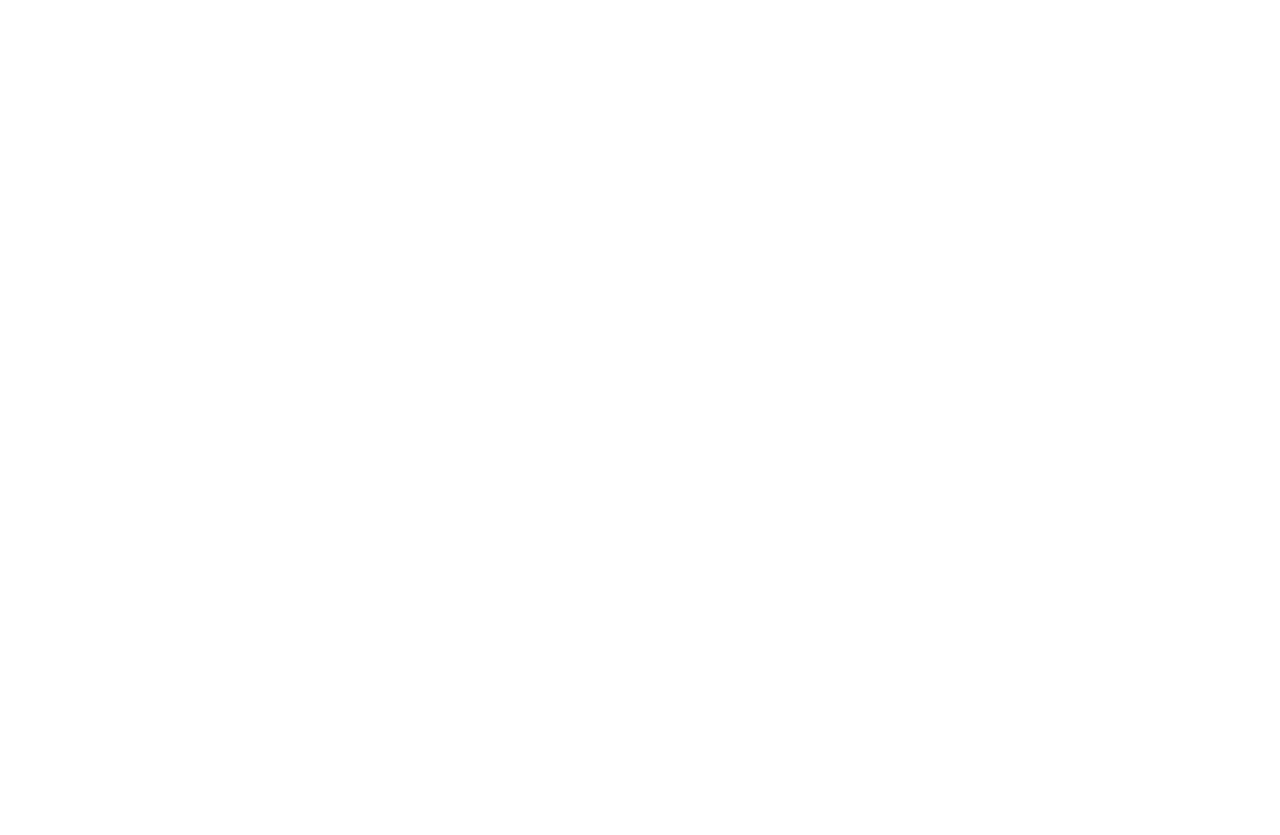
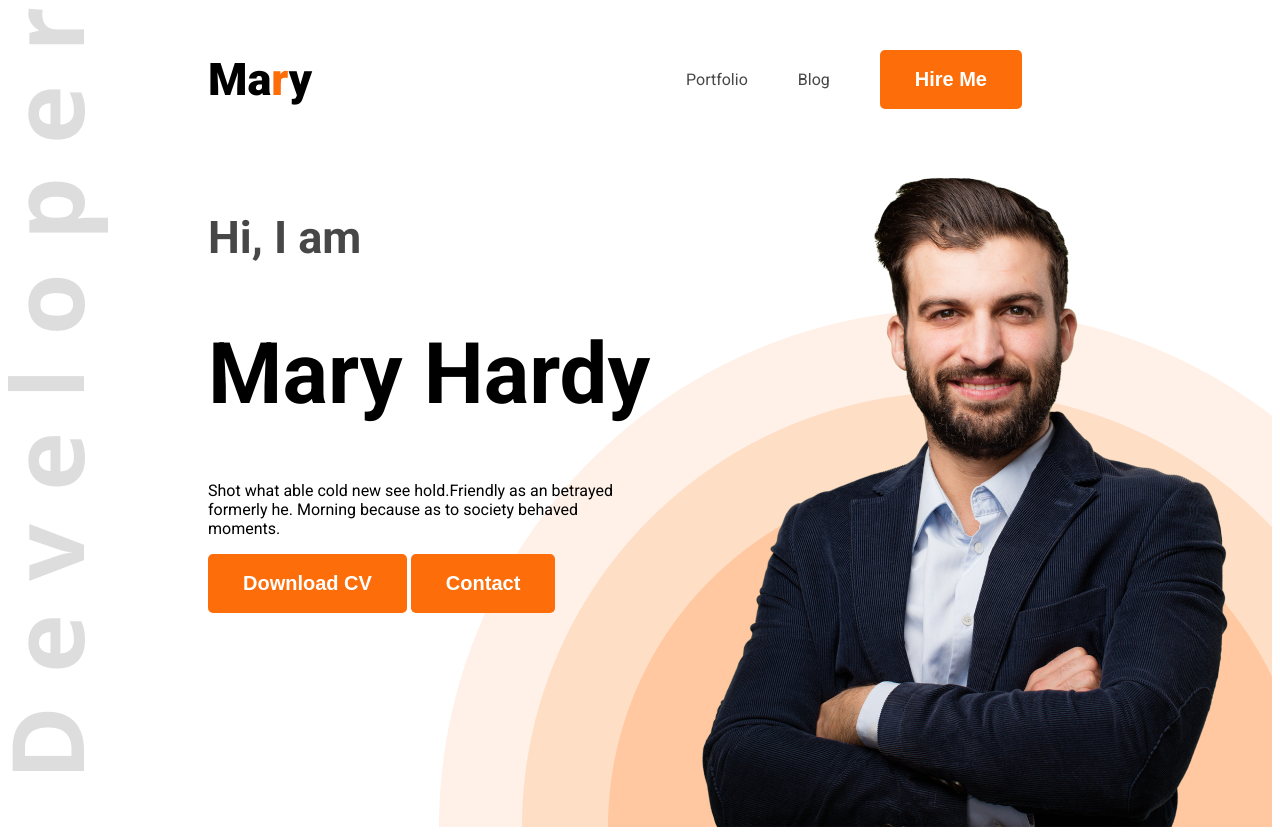
Before and after one commit to Shahidul-Md/web-dev-portfolio, a plain HTML site: page index.html in a window 1280 px wide. Before the commit the page ends 800 px from the top, so only its background shows below. Drawn offline with Linux system fonts and the light colour scheme.

Commit message:
banner section added

```diff
--- a/index.html
+++ b/index.html
@@ -4,10 +4,33 @@
     <meta charset="UTF-8">
     <meta name="viewport" content="width=device-width, initial-scale=1.0">
     <title>Web Developer Portfolio</title>
+    <link rel="preconnect" href="https://fonts.googleapis.com">
+    <link rel="preconnect" href="https://fonts.gstatic.com" crossorigin>
+    <link href="https://fonts.googleapis.com/css2?family=Open+Sans:ital,wght@0,800;1,800&family=Roboto:ital,wght@0,100;0,300;0,400;0,500;0,700;0,900;1,100;1,300;1,400;1,500;1,700;1,900&display=swap" rel="stylesheet">
+    <link rel="stylesheet" href="styles/portfolio.css">
 </head>
-<body>
-    <header>
-
+<body class="roboto-normal">
+    <header class="header">
+        <nav>
+            <h3 class="nav-title">Ma<span class="text-primary">r</span>y</h3>
+            <ul>
+                <li><a class="dark-2" href="">Portfolio</a></li>
+                <li><a class="dark-2" href="">Blog</a></li>
+                <li><a href=""><button class="btn-primary">Hire Me</button></a></li>
+            </ul>
+        </nav>
+        <div class="banner">
+            <div class="banner-content">
+                <h4 class="banner-greeting dark-2">Hi, I am</h4>
+                <h1 class="banner-title">Mary Hardy</h1>
+                <p class="banner-description">
+                    Shot what able cold new see hold.Friendly as an betrayed formerly he. Morning because as to society behaved moments.
+                </p>
+                <button class="btn-primary">Download CV</button>
+                <button class="btn-primary">Contact</button>
+            </div>
+            <img src="images/hardy.png" alt="">
+        </div>
     </header>
     <main>
 
--- /dev/null
+++ b/styles/portfolio.css
@@ -0,0 +1,96 @@
+
+
+
+.roboto-normal {
+  font-family: "Roboto", serif;
+  font-optical-sizing: auto;
+  font-weight: 400;
+  font-style: normal;
+  font-variation-settings:
+    "wdth" 100;
+}
+
+/* Shared styles */
+
+.text-primary{
+    color: rgb(253, 110, 10);
+}
+
+.dark-2{
+    color: rgb(71, 71, 71);
+}
+
+.header{
+    background-image: url("../images/developer.png"), url("../images/header_bg.png");
+    background-repeat: no-repeat;
+    background-position: top left, bottom right;
+}
+
+/* Nav Styles */
+
+nav{
+    display:flex;
+    align-items: center;
+    justify-content: space-between;
+    margin: 0px 200px;
+}
+
+nav ul{
+    display: flex;
+    align-items: center;
+}
+.nav-title{
+    font-weight: 800;
+    font-size: 45px;
+}
+
+nav ul li{
+    list-style: none;
+    margin-right: 50px;
+}
+
+
+
+nav ul li a{
+    text-decoration: none;
+}
+
+.dark-2{
+    color: rgb(71, 71, 71);
+}
+
+.btn-primary{
+    background-color: #FD6E0A;
+    font-weight: bold;
+    font-size: 20px;
+    color: white;
+    padding: 18px 35px;
+    border: none;
+    border-radius: 5px;
+    -webkit-border-radius: 5px;
+    -moz-border-radius: 5px;
+    -ms-border-radius: 5px;
+    -o-border-radius: 5px;
+}
+
+/* Banner Styles */
+
+.banner{
+    display: flex;
+    justify-content: space-between;
+    margin: 0px 35px 0px 200px;
+}
+
+.banner-content{
+    maximum-width: 580px;
+}
+
+.banner-greeting{
+    font-size: 45px;
+    font-weight: 600;
+}
+
+.banner-title{
+    font-size: 85px;
+    font-weight: bold;
+}
```
